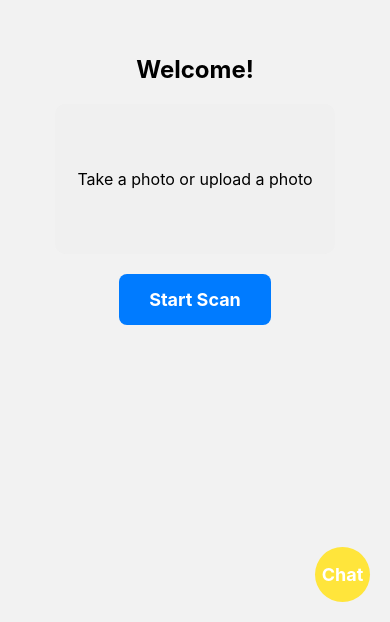
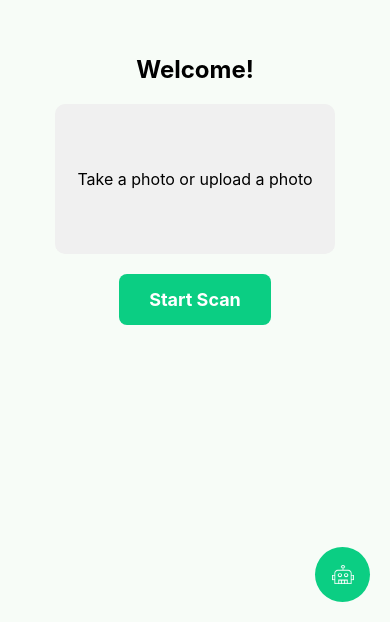
Before and after one commit to DSGPproject/FrontEnd, a React Native app: screen / in a window 390 px wide. Shown: the part 222-844 px from the top of the page. Built offline with nearby package versions, Linux system fonts and the light colour scheme.

Commit message:
Homescreen updated

```diff
--- a/Screens/HomeScreen.js
+++ b/Screens/HomeScreen.js
@@ -1,5 +1,5 @@
 import React from 'react';
-import { View, Text, TouchableOpacity, StyleSheet } from 'react-native';
+import { View, Text, TouchableOpacity, StyleSheet, Image  } from 'react-native';
 
 const HomeScreen = ({ navigation }) => {
   return (
@@ -16,10 +16,11 @@ const HomeScreen = ({ navigation }) => {
       <TouchableOpacity
         style={styles.chatBtn}
         onPress={() => navigation.navigate('ChatScreen')}>
-        <Text style={styles.buttonText}>Chat</Text>
-        <View style={styles.tooltip}>
-          <Text>Chat with support</Text>
-        </View>
+        <Image
+          style={styles.vectorIcon}
+          contentFit="cover"
+          source={require("../assets/botLogo.png")}
+        />
       </TouchableOpacity>
     </View>
   );
@@ -27,6 +28,7 @@ const HomeScreen = ({ navigation }) => {
 
 const styles = StyleSheet.create({
   container: {
+    backgroundColor: '#F7FCF7',
     flex: 1,
     alignItems: 'center',
     justifyContent: 'center',
@@ -49,8 +51,12 @@ const styles = StyleSheet.create({
   boxText: {
     fontSize: 16,
   },
+  vectorIcon: {
+    width: 22,
+    height: 19,
+  },
   button: {
-    backgroundColor: '#007bff',
+    backgroundColor: '#0bce83',
     paddingVertical: 15,
     paddingHorizontal: 30,
     borderRadius: 8,
@@ -67,7 +73,7 @@ const styles = StyleSheet.create({
     alignItems: 'center',
     justifyContent: 'center',
     borderRadius: 50,
-    backgroundColor: '#FFE53B',
+    backgroundColor: '#0bce83',
     position: 'absolute',
     bottom: 20,
     right: 20,
```
Also changed, not shown: assets/botLogo.png (added).
